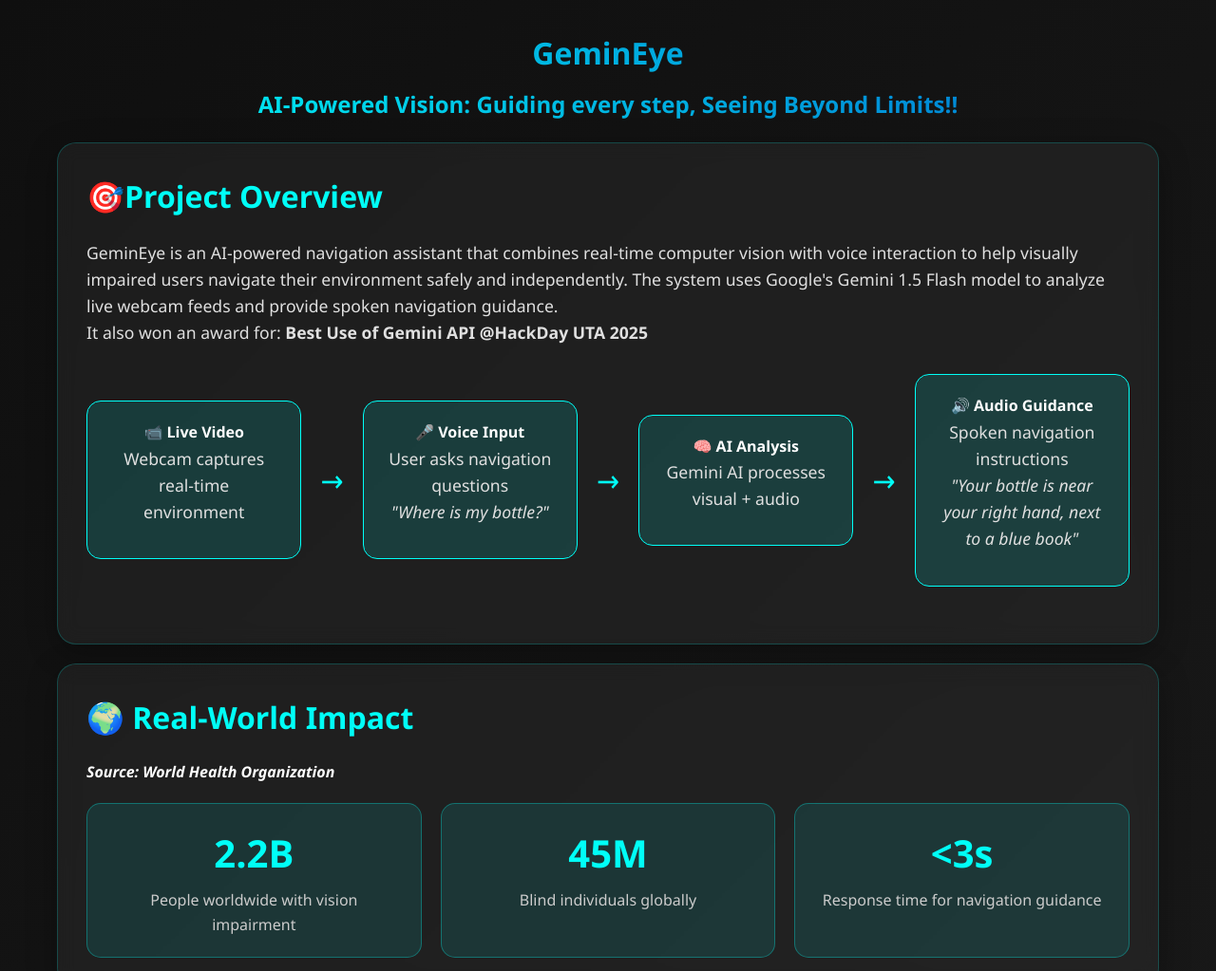
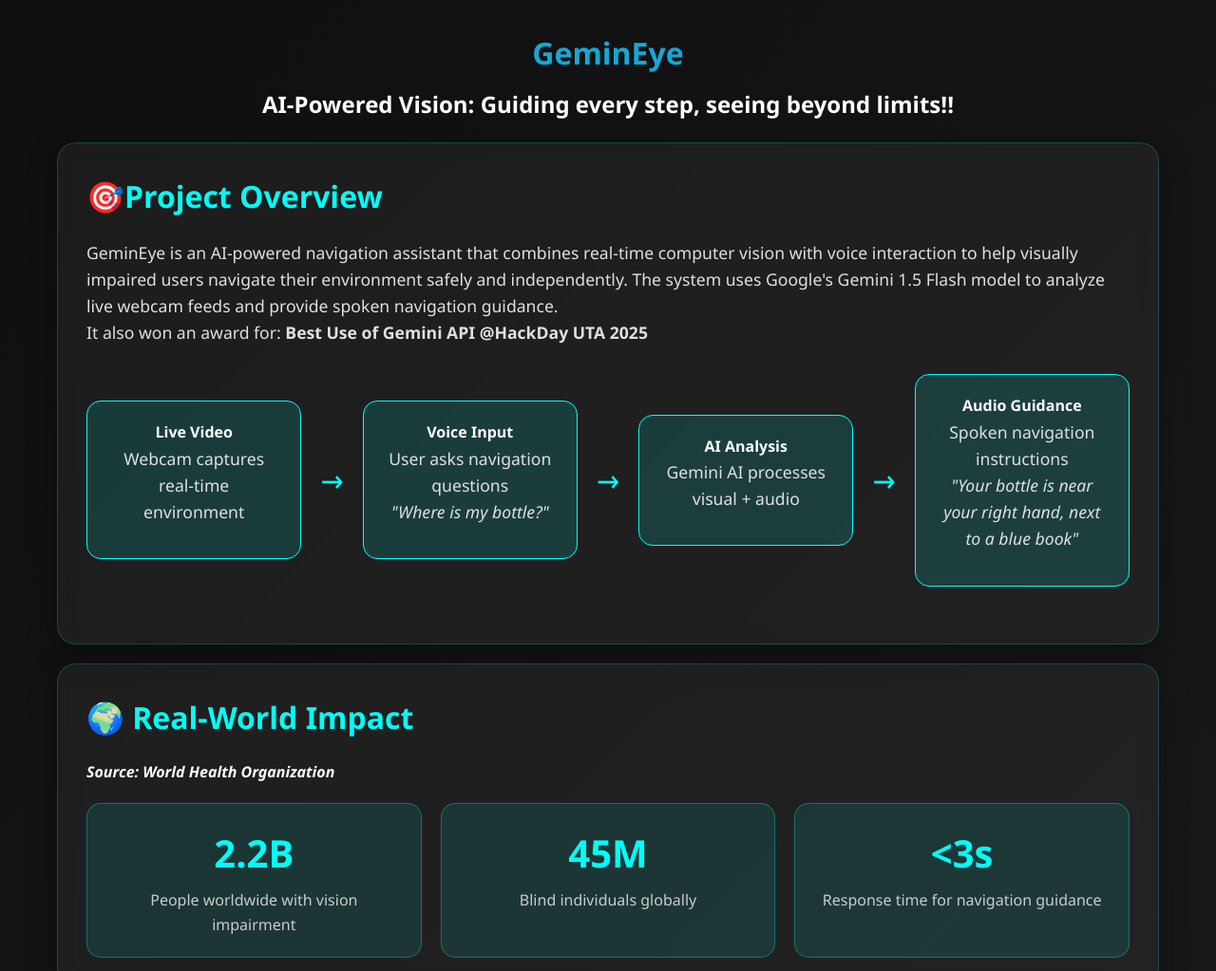
Before and after one commit to axk6637/portfolio, a plain HTML site: page main/gemineye.html in a window 1280 px wide. Shown: the top 1023 px of the page at 95% size. Drawn offline with Linux system fonts and the light colour scheme.

Commit message:
fixed css

```diff
--- a/main/gemineye.html
+++ b/main/gemineye.html
@@ -29,10 +29,7 @@
             text-align: center;
             margin-bottom: 10px;
             padding: 10px 0;
-            background: linear-gradient(45deg, #00fff7, #0066cc);
-            -webkit-background-clip: text;
-            -webkit-text-fill-color: transparent;
-            background-clip: text;
+
         }
 
         .header h1 {
@@ -226,7 +223,7 @@
     <div class="container">
         <div class="header">
             <h1>GeminEye</h1>
-            <h2>AI-Powered Vision: Guiding every step, Seeing Beyond Limits!!</h2>
+            <h2>AI-Powered Vision: Guiding every step, seeing beyond limits!!</h2>
 
         </div>
         <div class="section">
@@ -237,24 +234,24 @@
 
             <div class="architecture-flow">
                 <div class="flow-step">
-                    <h4>📹 Live Video</h4>
+                    <h4>Live Video</h4>
                     <p>Webcam captures real-time environment</p>
                 </div>
                 <div class="flow-arrow">→</div>
                 <div class="flow-step">
-                    <h4>🎤 Voice Input</h4>
+                    <h4>Voice Input</h4>
                     <p>User asks navigation questions<br>
                         <i>"Where is my bottle?"</i>
                                       </p>
                 </div>
                 <div class="flow-arrow">→</div>
                 <div class="flow-step">
-                    <h4>🧠 AI Analysis</h4>
+                    <h4>AI Analysis</h4>
                     <p>Gemini AI processes visual + audio</p>
                 </div>
                 <div class="flow-arrow">→</div>
                 <div class="flow-step">
-                    <h4>🔊 Audio Guidance</h4>
+                    <h4>Audio Guidance</h4>
                     <p>Spoken navigation instructions<br>
                     <i>"Your bottle is near your right hand, next to a blue book"</i></p>
                 </div>
```
